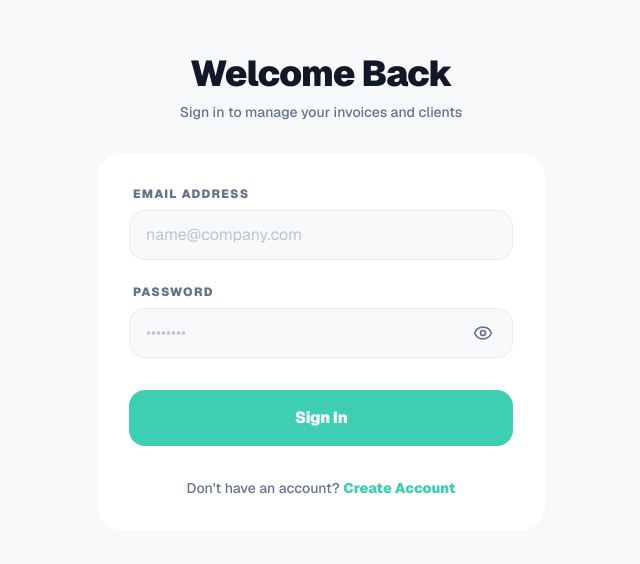
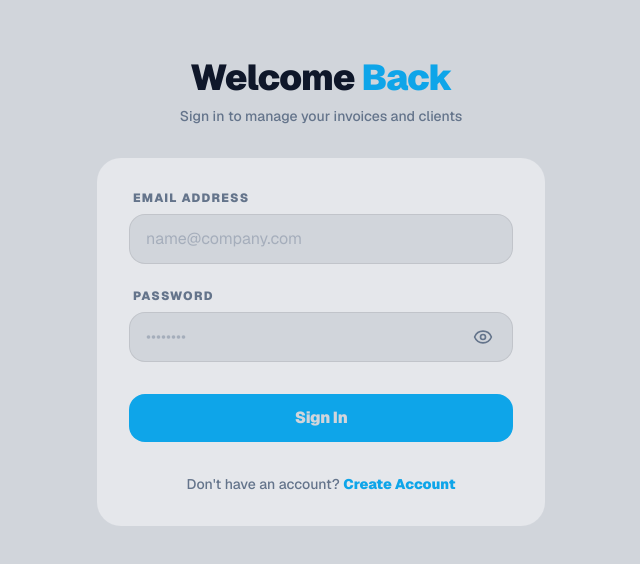
Before and after one commit to Sajansan/Invoice_App, a Next.js app: page /login in a window 1280 px wide. Shown: the part 108-672 px from the top of the page, without its empty margins (319-959 px from the left). Built offline with nearby package versions, Linux system fonts and the light colour scheme; no server answers.

Commit message:
implement authentication pages and theme context provider

```diff
--- a/app/(auth)/login/page.tsx
+++ b/app/(auth)/login/page.tsx
@@ -40,8 +40,8 @@ export default function LoginPage() {
     <div className="min-h-screen flex items-center justify-center p-4 bg-background">
       <div className="w-full max-w-md">
         <div className="text-center mb-8">
-          <h1 className="text-4xl font-black text-foreground tracking-tight mb-2">
-            Welcome Back
+          <h1 className="text-4xl font-black tracking-tight mb-2">
+            Welcome <span className="text-primary">Back</span>
           </h1>
           <p className="text-muted text-sm font-medium">
             Sign in to manage your invoices and clients
@@ -92,7 +92,7 @@ export default function LoginPage() {
             <button
               type="submit"
               disabled={loading}
-              className="w-full py-4 rounded-xl bg-primary text-background font-black tracking-tight hover:brightness-105 active:scale-[0.98] transition-all shadow-premium disabled:opacity-50 cursor-pointer mt-2"
+              className="w-full py-3 rounded-xl bg-primary text-background font-black tracking-tight hover:brightness-105 active:scale-[0.98] transition-all shadow-premium disabled:opacity-50 cursor-pointer mt-2"
             >
               {loading ? 'Signing in...' : 'Sign In'}
             </button>
--- a/app/(auth)/signup/page.tsx
+++ b/app/(auth)/signup/page.tsx
@@ -44,8 +44,8 @@ export default function SignupPage() {
     <div className="min-h-screen flex items-center justify-center p-4 bg-background animate-fadeIn">
       <div className="w-full max-w-md">
         <div className="text-center mb-8">
-          <h1 className="text-4xl font-black text-foreground tracking-tight mb-2">
-            Create Account
+          <h1 className="text-4xl font-black tracking-tight mb-2">
+            Create <span className="text-primary">Account</span>
           </h1>
           <p className="text-muted text-sm font-medium">
             Start managing your invoices professionally
@@ -96,7 +96,7 @@ export default function SignupPage() {
             <button
               type="submit"
               disabled={loading}
-              className="w-full py-4 rounded-xl bg-primary text-background font-black tracking-tight hover:brightness-105 active:scale-[0.98] transition-all shadow-premium disabled:opacity-50 cursor-pointer mt-2"
+              className="w-full py-3 rounded-xl bg-primary text-background font-black tracking-tight hover:brightness-105 active:scale-[0.98] transition-all shadow-premium disabled:opacity-50 cursor-pointer mt-2"
             >
               {loading ? 'Creating account...' : 'Create Account'}
             </button>
--- a/app/globals.css
+++ b/app/globals.css
@@ -2,33 +2,37 @@
 
 /* ─── Design tokens ─────────────────────────────────────────── */
 :root {
-  /* Default Theme: Slate */
-  --primary: #3ECFB2;
-  --secondary: #3b4f5c;
+  /* Default Theme: Sky */
+  --primary: #0ea5e9;
+  --secondary: #0c4a6e;
 
-  /* Mode: Light (Default) */
-  --background: #f8f9fb;
-  --foreground: #111827;
-  --surface: #ffffff;
-  --border: rgba(0, 0, 0, 0.05);
+  /* Mode: Light (Default) - Using dim white colors */
+  --background: #d1d5db;
+  --foreground: #0f172a;
+  --surface: #e5e7eb;
+  --border: rgba(0, 0, 0, 0.08);
   --muted: #64748b;
 
   --radius-xl: 1rem;
   --radius-2xl: 1.5rem;
-  --shadow-premium: 0 10px 40px -10px rgba(0, 0, 0, 0.08);
+  --shadow-premium: 0 10px 40px -10px rgba(0, 0, 0, 0.05);
 }
 
 /* Mode: Dark overrides */
 [data-mode='dark'] {
-  --background: #0a0e12;
-  --foreground: #ffffff;
-  --surface: #1e293b;
-  --border: rgba(255, 255, 255, 0.05);
+  --background: #020617;
+  --foreground: #f8fafc;
+  --surface: #0f172a;
+  --border: rgba(255, 255, 255, 0.08);
   --muted: #94a3b8;
   --shadow-premium: 0 20px 50px -12px rgba(0, 0, 0, 0.5);
 }
 
 /* Theme overrides */
+[data-theme='slate'] {
+  --primary: #3ECFB2;
+  --secondary: #3b4f5c;
+}
 [data-theme='lavender'] {
   --primary: #8b5cf6;
   --secondary: #4c1d95;
--- a/lib/ThemeContext.tsx
+++ b/lib/ThemeContext.tsx
@@ -15,7 +15,7 @@ interface ThemeContextType {
 const ThemeContext = createContext<ThemeContextType | undefined>(undefined);
 
 export function ThemeProvider({ children }: { children: React.ReactNode }) {
-  const [theme, setTheme] = useState<Theme>('slate');
+  const [theme, setTheme] = useState<Theme>('sky');
   const [mode, setMode] = useState<Mode>('light');
 
   useEffect(() => {
```
